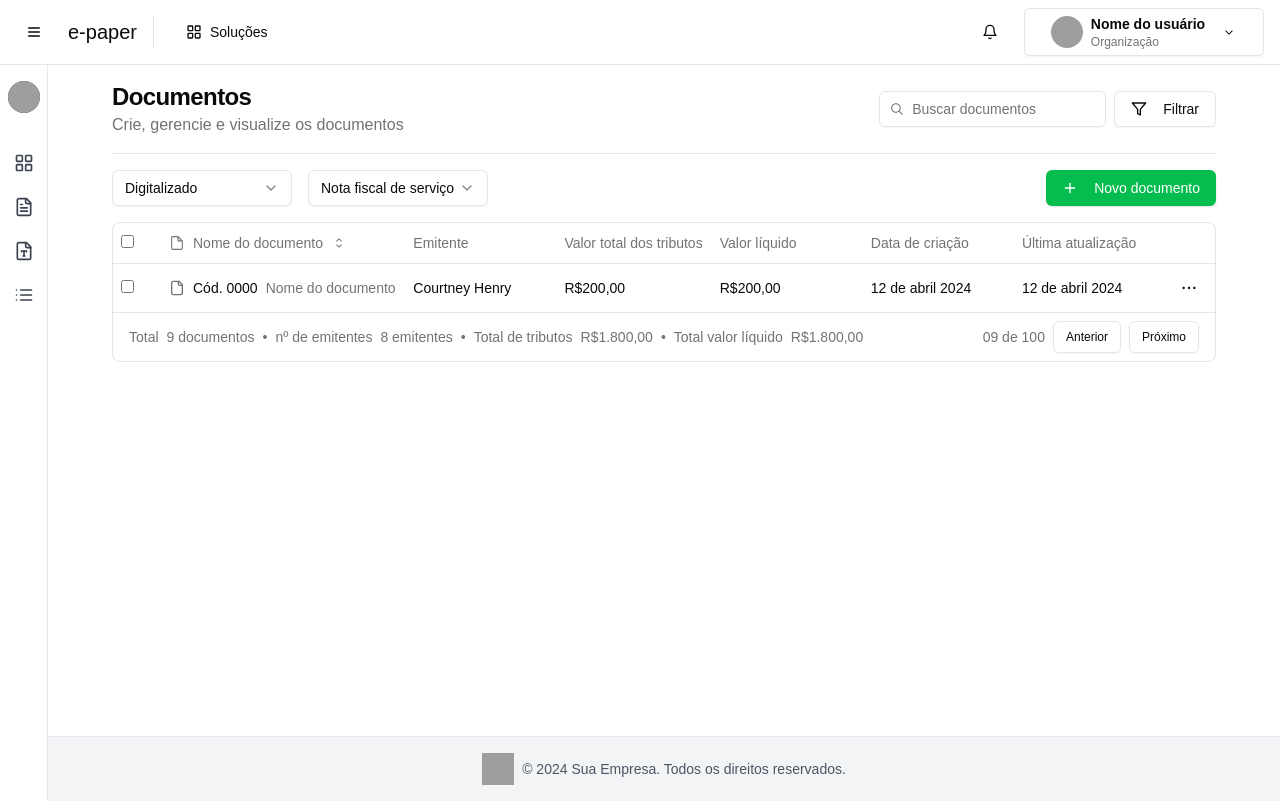
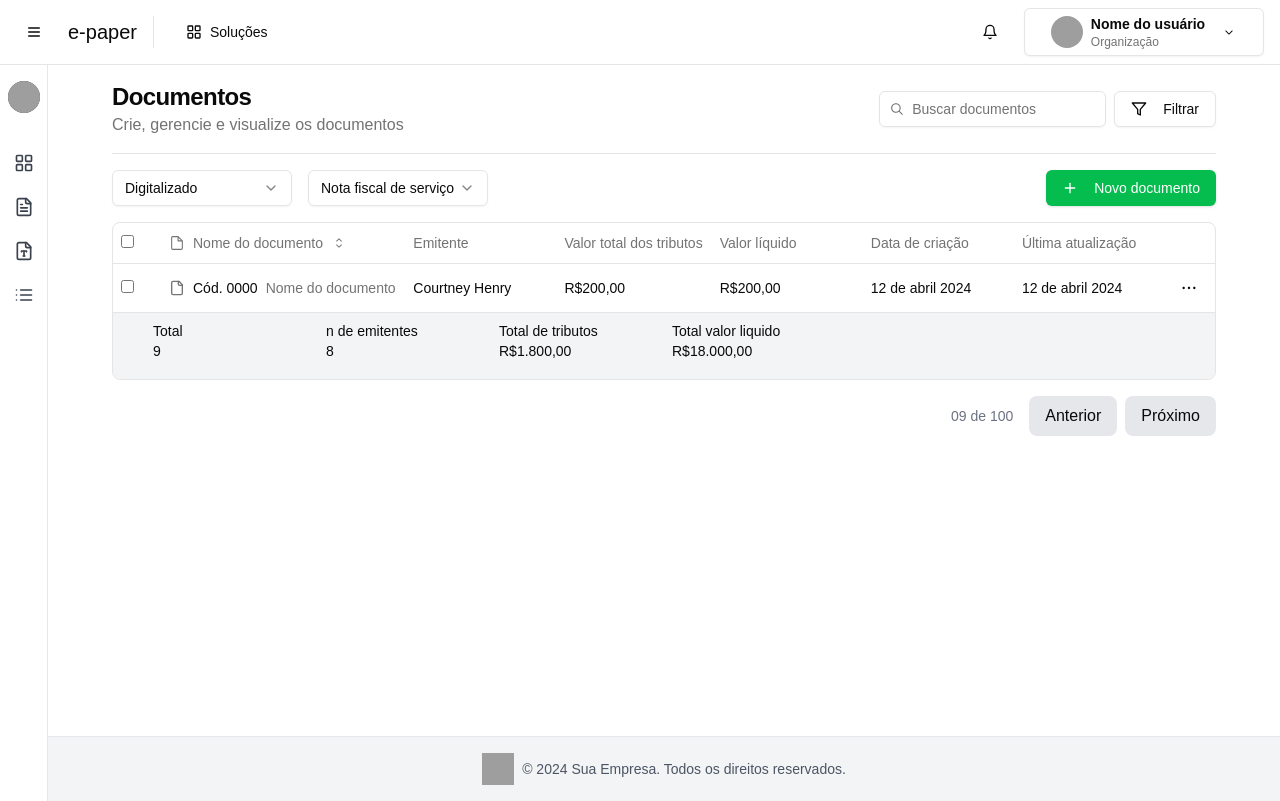
Before and after one commit to higorxi/front-end, a Next.js app: page / in a window 1280 px wide. Built offline with nearby package versions, Linux system fonts and the light colour scheme; grey boxes are pictures that could not be loaded.

Commit message:
refact: delete component pagination, create component for footer table and create button next and before and number for pages

```diff
--- a/src/components/Documents.tsx
+++ b/src/components/Documents.tsx
@@ -4,10 +4,10 @@ import { Separator } from "@/components/ui/separator";
 import DocumentSelectors from "./document/DocumentSelectors";
 import DocumentTableHeader from "./document/DocumentTableHeader";
 import DocumentTableRow from "./document/DocumentTableRow";
-import Pagination from "./document/Pagination";
 import SearchAndFilter from "./document/SearchAndFilter";
 import DocumentCreator from "./document/DocumentCreator";
 import Footer from "./Footer";
+import { DocumentTableFooter } from "./document/DocumentTableFooter";
 
 export function Documents() {
   const documents = [
@@ -54,10 +54,21 @@ export function Documents() {
                 ))}
               </TableBody>
             </Table>
-            <Pagination />
+            <DocumentTableFooter />
+          </div>
+
+          <div className="flex justify-end items-center mt-4">
+          <span className="mr-4 text-sm text-gray-500">09 de 100</span>
+            <div className="flex space-x-2">
+              <button className="px-4 py-2 bg-gray-200 rounded-lg hover:bg-gray-300">
+                Anterior
+              </button>
+              <button className="px-4 py-2 bg-gray-200 rounded-lg hover:bg-gray-300">
+                Próximo
+              </button>
+            </div>
           </div>
         </div>
-
         <Footer />
       </div>
     </div>
--- /dev/null
+++ b/src/components/document/DocumentTableFooter.tsx
@@ -0,0 +1,36 @@
+import { Table, TableFooter, TableRow, TableCell } from "../ui/table";
+
+export function DocumentTableFooter() {
+  return (
+    <Table className="w-full">
+      <TableFooter className="bg-gray-100">
+        <TableRow className="flex justify-between mx-8">
+          <TableCell className="mb-4 w-1/6">
+            <span className="size-3">Total</span>
+            <span className="block font-normal size-3.5">9</span>
+          </TableCell>
+          <TableCell className="w-1/6">
+            <span className="size-3">n de emitentes</span>
+            <span className="block font-normal size-3.5">8</span>
+          </TableCell>
+          <TableCell className="w-1/6">
+            <span className="size-3">Total de tributos</span>
+            <span className="block font-normal size-3.5">R$1.800,00</span>
+          </TableCell>
+          <TableCell className="w-1/6">
+            <span className="size-3">Total valor liquido</span>
+            <span className="block font-normal size-3.5">R$18.000,00</span>
+          </TableCell>
+          <TableCell className="w-1/6">
+            <span className="size-3"></span>
+            <span className="block font-normal size-3.5"></span>
+          </TableCell>
+          <TableCell className="w-1/6">
+            <span className="size-3"></span>
+            <span className="block font-normal size-3.5"></span>
+          </TableCell>
+        </TableRow>
+      </TableFooter>
+    </Table>
+  );
+}
--- a/src/components/document/Pagination.tsx
+++ /dev/null
@@ -1,32 +0,0 @@
-import { Button } from "@/components/ui/button";
-
-const Pagination = () => {
-  return (
-    <div className="flex items-center justify-between px-4 py-2 border-t">
-      <div className="flex items-center gap-2 text-sm text-muted-foreground">
-        <span>Total</span>
-        <span>9 documentos</span>
-        <span>•</span>
-        <span>nº de emitentes</span>
-        <span>8 emitentes</span>
-        <span>•</span>
-        <span>Total de tributos</span>
-        <span>R$1.800,00</span>
-        <span>•</span>
-        <span>Total valor líquido</span>
-        <span>R$1.800,00</span>
-      </div>
-      <div className="flex items-center gap-2">
-        <span className="text-sm text-muted-foreground">09 de 100</span>
-        <Button variant="outline" size="sm">
-          Anterior
-        </Button>
-        <Button variant="outline" size="sm">
-          Próximo
-        </Button>
-      </div>
-    </div>
-  );
-};
-
-export default Pagination;
```
